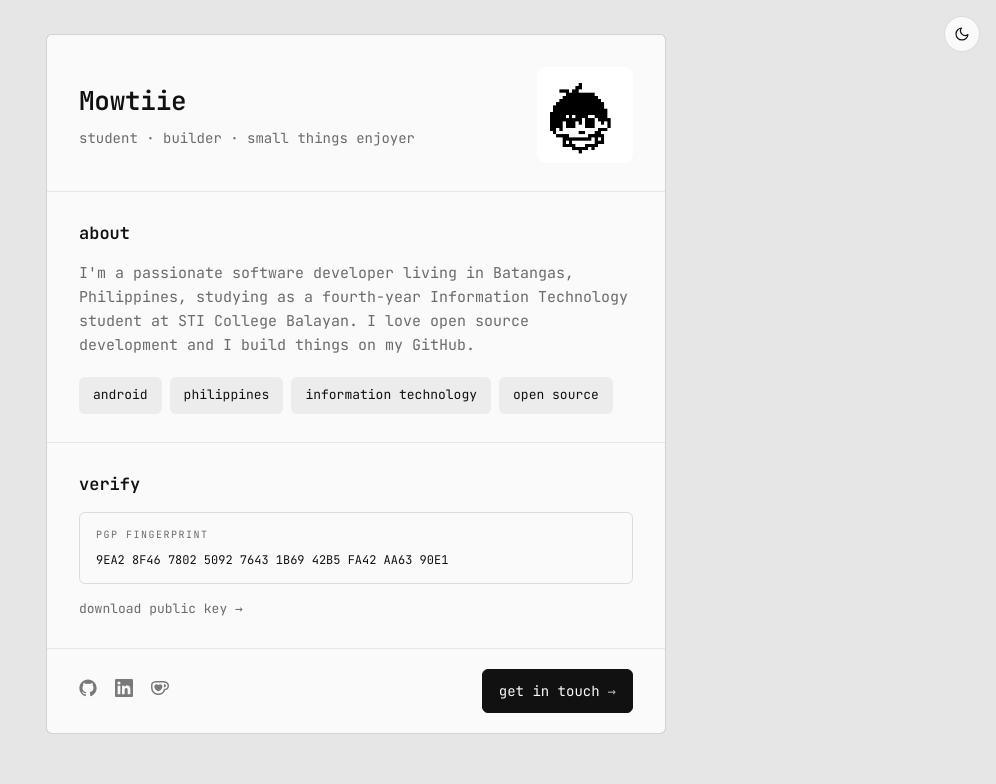
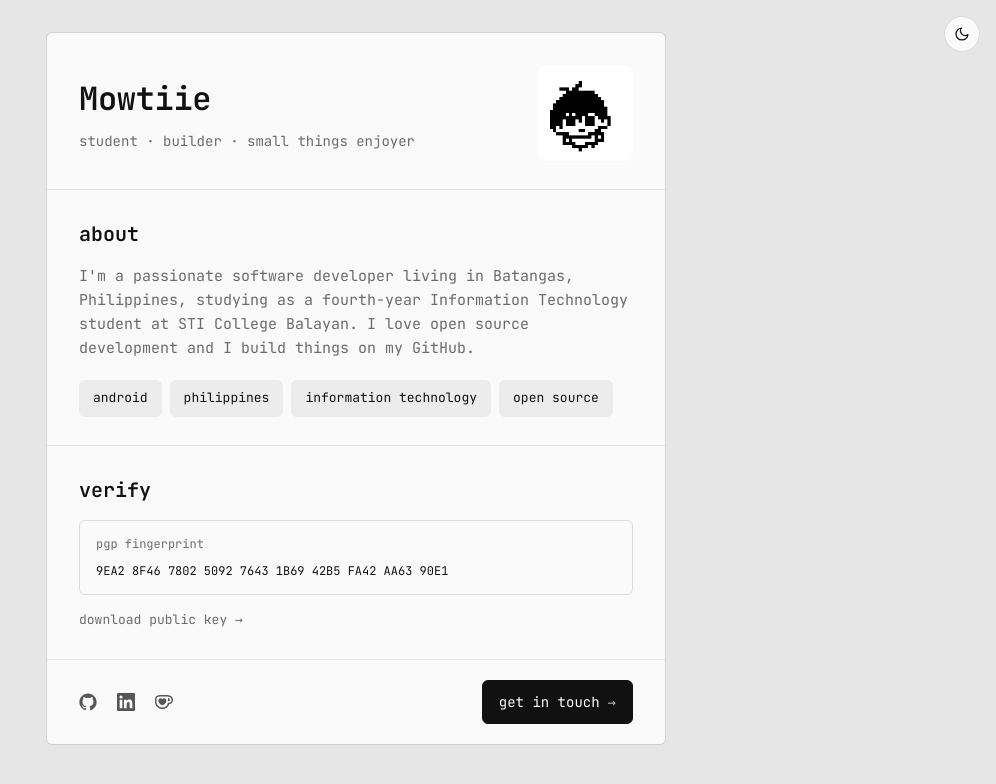
Before and after one commit to mowtiie/Portfolio, a plain HTML site: page index.html in a window 1280 px wide. Shown: the whole page, without its empty margins (284-1280 px from the left). Drawn offline with Linux system fonts and the light colour scheme.

Commit message:
Improved heading hierarchy and social icon touch targets

```diff
--- a/style.css
+++ b/style.css
@@ -126,7 +126,7 @@ body {
 }
 
 .name {
-  font-size: 1.625rem;
+  font-size: 2rem;
   font-weight: 600;
   letter-spacing: -0.01em;
   margin-bottom: 0.375rem;
@@ -161,7 +161,7 @@ body {
 }
 
 .section-title {
-  font-size: 1.0625rem;
+  font-size: 1.25rem;
   font-weight: 600;
   margin-bottom: 0.875rem;
 }
@@ -199,10 +199,8 @@ body {
 }
 
 .pgp-label {
-  font-size: 0.625rem;
+  font-size: 0.75rem;
   color: var(--text-soft);
-  text-transform: uppercase;
-  letter-spacing: 0.15em;
   margin-bottom: 0.5rem;
 }
 
@@ -241,13 +239,17 @@ body {
 .social-list {
   display: flex;
   align-items: center;
-  gap: 1.125rem;
+  gap: 0.25rem;
   list-style: none;
+  /* Offset the icon padding so the first icon lines up with the card's text edge. */
+  margin-inline-start: -0.5rem;
 }
 
 .social-icon {
   color: var(--text);
-  opacity: 0.55;
+  opacity: 0.7;
+  /* 18px icon + padding gives a ~34px touch target (WCAG 2.5.8 minimum is 24px). */
+  padding: 0.5rem;
   display: inline-flex;
   align-items: center;
   justify-content: center;
@@ -365,7 +367,7 @@ a:focus-visible, button:focus-visible {
     height: 84px;
   }
 
-  .name { font-size: 1.5rem; }
+  .name { font-size: 1.75rem; }
 
   .card-section {
     padding: 1.5rem;
```
